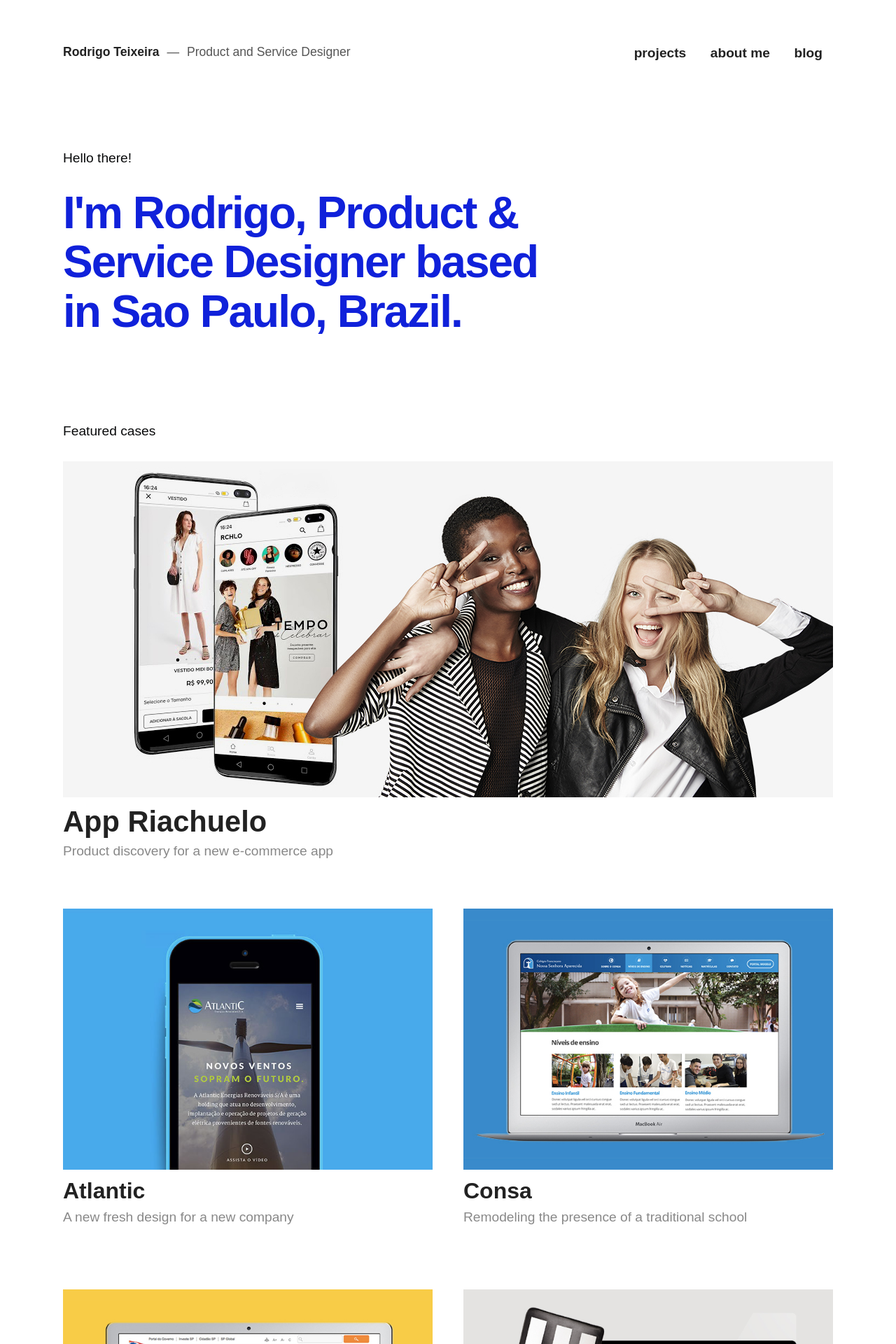
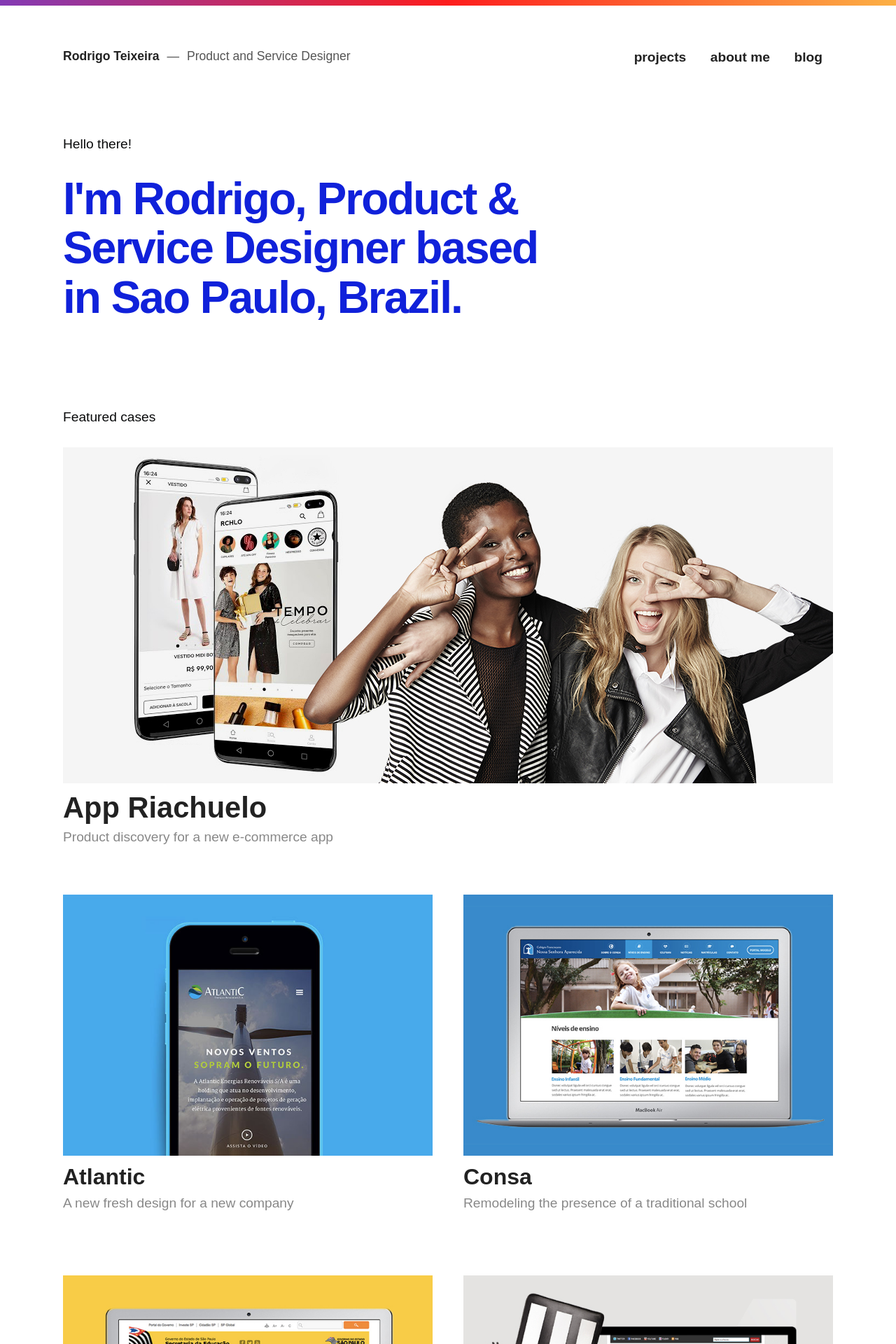
Before and after one commit to drigoteixeira/drigoteixeira.github.io, a Jekyll site: the page built from index.html, in a window 1280 px wide. Shown: the top 1920 px of the page at 70% size. Built offline with Jekyll 4.4.1, drawn with Linux system fonts in a browser that asks for light colours; some web fonts are replaced.

Commit message:
Layout line

```diff
--- a/_includes/header.html
+++ b/_includes/header.html
@@ -3,6 +3,7 @@
 </div>
 
 <header class="main-header">
+   <span class="bg">&nbsp;</span>
    <div class="container">
         <div class="six columns">
             <div class="logo">
--- a/_scss/layout.scss
+++ b/_scss/layout.scss
@@ -1,3 +1,12 @@
+.bg {
+    width: 100%;
+    display: inline-block;
+    height: 8px;
+    background: rgb(131,58,180);
+background: -webkit-linear-gradient(left, rgba(131,58,180,1) 0%, rgba(253,29,29,1) 50%, rgba(252,176,69,1) 100%);
+background: -o-linear-gradient(left, rgba(131,58,180,1) 0%, rgba(253,29,29,1) 50%, rgba(252,176,69,1) 100%);
+background: linear-gradient(to right, rgba(131,58,180,1) 0%, rgba(253,29,29,1) 50%, rgba(252,176,69,1) 100%);
+}
 .page {
     padding-top: 100px;
 }
--- a/_scss/menu.scss
+++ b/_scss/menu.scss
@@ -1,6 +1,5 @@
 header {
     height: 70px;
-    padding-top: 20px;
 }
 
 .logo {
```
